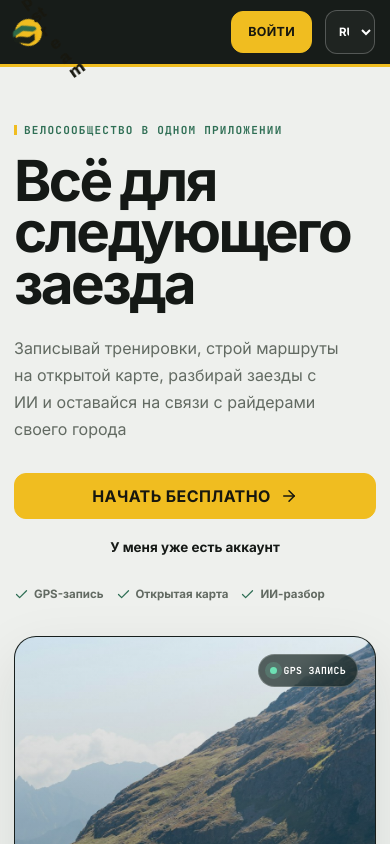
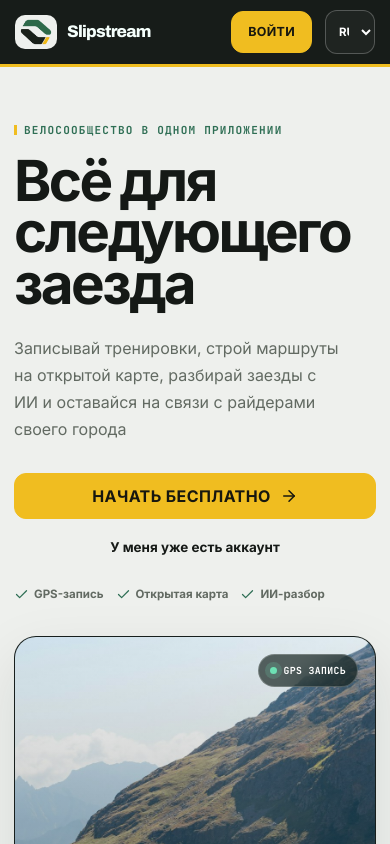
Before and after one commit to abayoor/Essay.AI, a React (Vite) app: page / in a window 390 px wide. Shown: the top 844 px of the page. Built offline with nearby package versions, Linux system fonts and the light colour scheme; no server answers.

Commit message:
Fix header logo and simplify navigation

```diff
--- a/src/components/PageShell.tsx
+++ b/src/components/PageShell.tsx
@@ -38,9 +38,11 @@ function MainLink({ href, label, icon, active, central = false }: MainLinkProps)
   return <Link
     href={href}
     className={`main-nav-link${active ? ' active' : ''}${central ? ' main-nav-record' : ''}`}
+    aria-label={label}
+    title={label}
   >
     {icon}
-    <span>{label}</span>
+    <span className="main-nav-label">{label}</span>
   </Link>;
 }
 
@@ -164,9 +166,11 @@ export function PageShell({ children }: { children: ReactNode }) {
               className={`main-nav-link profile-toggle${profileActive ? ' active' : ''}`}
               onClick={() => setProfileOpen((open) => !open)}
               aria-expanded={profileOpen}
+              aria-label={t('profile')}
+              title={t('profile')}
             >
               <CircleUserRound size={18} />
-              <span>{t('profile')}</span>
+              <span className="main-nav-label">{t('profile')}</span>
             </button>
             {profileOpen && <div className="profile-popover">
               <Link href="/profile" onClick={() => setProfileOpen(false)}>
--- a/src/styles/branding.css
+++ b/src/styles/branding.css
@@ -33,9 +33,59 @@
   letter-spacing: 0;
 }
 
+.cycle-brand > .brand-logo {
+  align-items: center;
+  background: transparent !important;
+  border-radius: 0;
+  color: inherit !important;
+  display: inline-flex;
+  font-family: inherit;
+  font-size: inherit;
+  gap: 10px;
+  height: auto;
+  justify-content: flex-start;
+  overflow: visible;
+  transform: none;
+  width: auto;
+}
+
 .cycle-brand .brand-logo-mark {
-  height: 29px;
-  width: 37px;
+  background: #eef0ed;
+  border-radius: 10px;
+  box-sizing: border-box;
+  height: 38px;
+  padding: 5px;
+  width: 47px;
+}
+
+.cycle-brand .brand-logo-wordmark {
+  color: #f5fffc !important;
+  display: block;
+  line-height: 1;
+  white-space: nowrap;
+}
+
+.cycle-header .primary-nav {
+  gap: 6px;
+}
+
+.cycle-header .primary-nav .main-nav-link {
+  border-radius: 14px;
+  height: 44px;
+  justify-content: center;
+  min-height: 44px;
+  min-width: 44px;
+  padding: 0;
+  width: 44px;
+}
+
+.cycle-header .primary-nav .main-nav-label {
+  display: none;
+}
+
+.cycle-header .primary-nav .main-nav-record {
+  margin: 0;
+  min-width: 44px;
 }
 
 .auth-brand-logo {
@@ -74,8 +124,9 @@
 
 @media (max-width: 560px) {
   .cycle-brand .brand-logo-mark {
-    height: 27px;
-    width: 34px;
+    height: 34px;
+    padding: 4px;
+    width: 42px;
   }
 
   .cycle-brand .brand-logo-wordmark {
```
